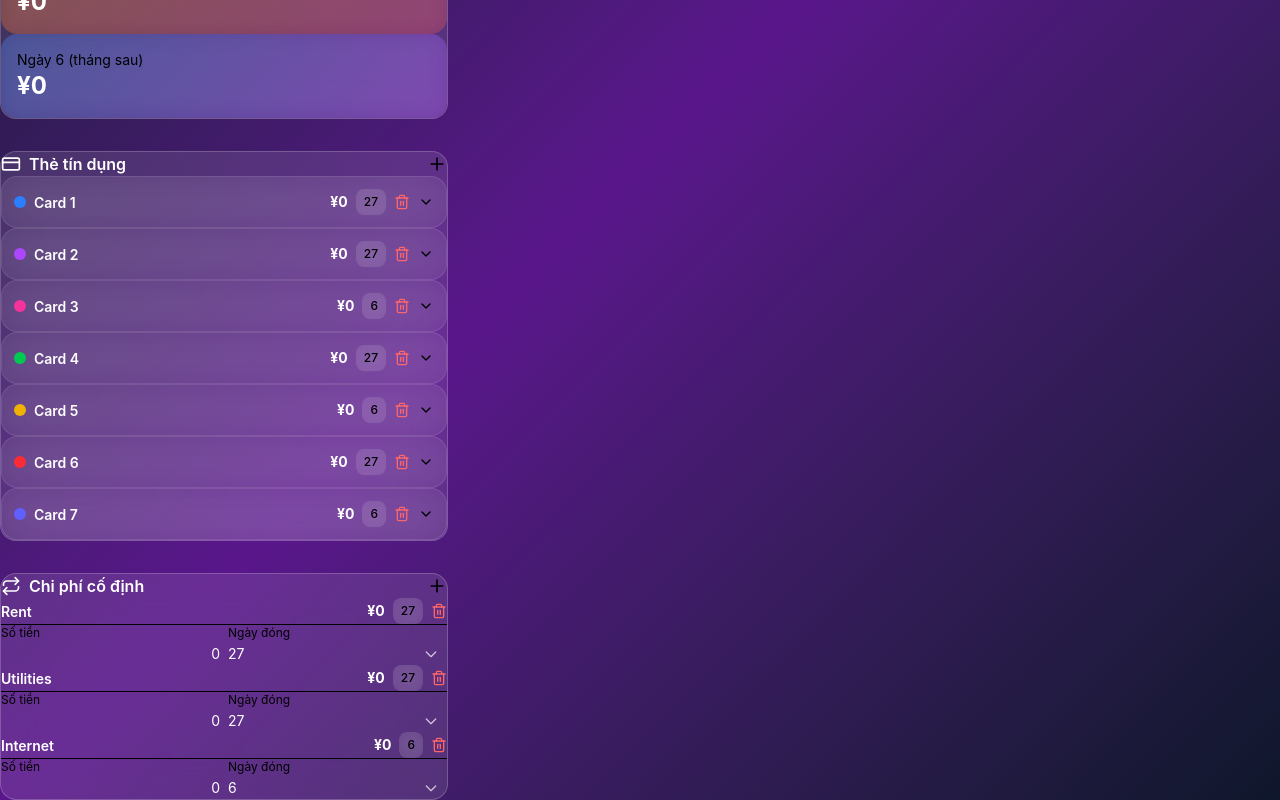
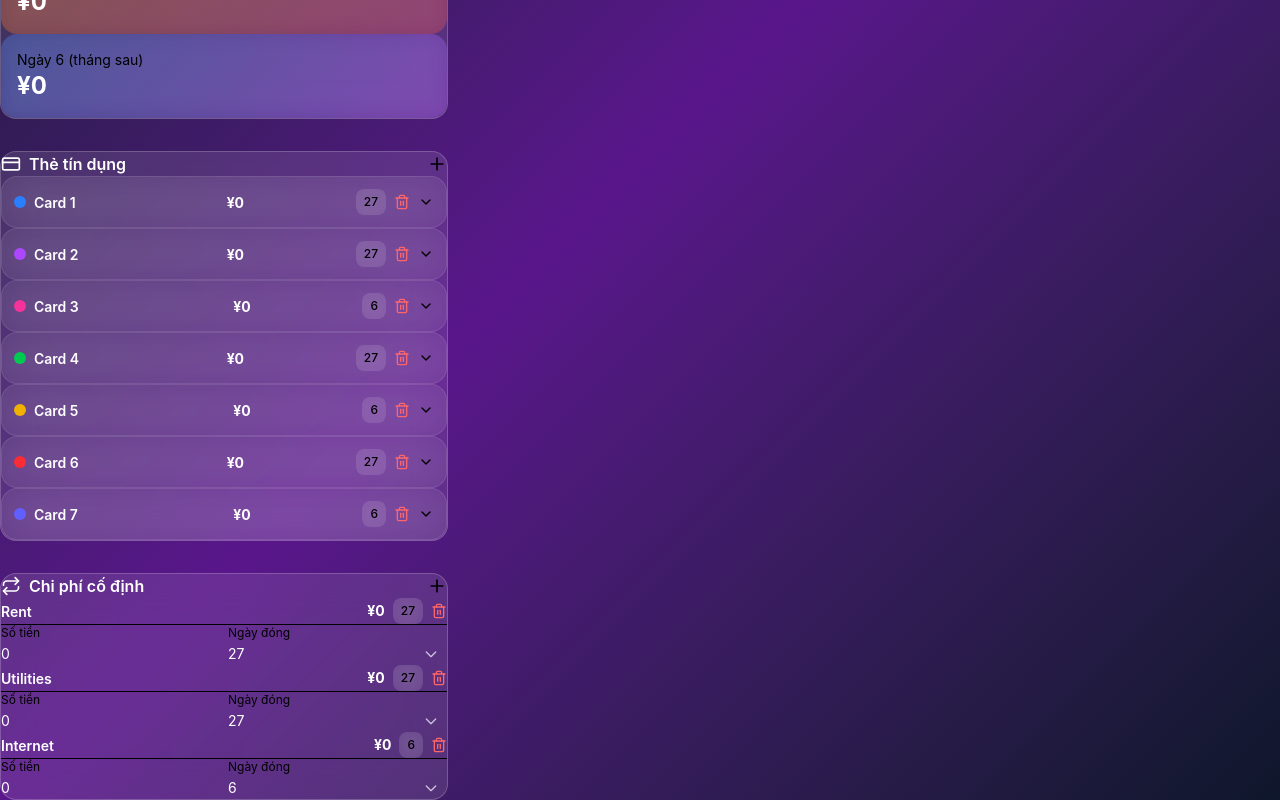
Before and after one commit to mrtranducdung/finance, a React (Vite) app: page / in a window 1280 px wide. Shown: the part 480-1280 px from the top of the page. Built offline with nearby package versions, Linux system fonts and the light colour scheme.

Commit message:
add space

```diff
--- a/src/components/CreditCards.tsx
+++ b/src/components/CreditCards.tsx
@@ -35,7 +35,7 @@ const CreditCards = ({ cards, expandedCard, setExpandedCard, onUpdate, onUpdateM
             >
               <div className="flex items-center gap-2">
                 <div className={`w-3 h-3 rounded-full flex-shrink-0 ${card.color}`} />
-                <div className="flex-1 min-w-0">
+                <div className="min-w-0">
                   <input
                     type="text"
                     value={card.name}
@@ -48,7 +48,9 @@ const CreditCards = ({ cards, expandedCard, setExpandedCard, onUpdate, onUpdateM
                   />
                 </div>
                 <div className="flex items-center gap-2 flex-shrink-0">
-                  <span className="text-white font-bold text-sm">¥{(card.day10Next || 0).toLocaleString()}</span>
+                  <div className="min-w-[12ch]">
+                    <span className="text-white font-bold text-sm">¥{(card.day10Next || 0).toLocaleString()}</span>
+                  </div>
                   <span className="badge text-white-60">{card.paymentDay === '27' ? '27' : '6'}</span>
                   <button
                     onClick={(e) => {
@@ -82,7 +84,7 @@ const CreditCards = ({ cards, expandedCard, setExpandedCard, onUpdate, onUpdateM
                       <span className="text-white-70 text-sm">{label}</span>
                       <input
                         type="number"
-                        value={card[key] || 0}
+                        value={card[key] === 0 ? '' : card[key]}
                         onChange={(e) => onUpdateMilestone(card.id, key, parseFloat(e.target.value) || 0)}
                         className="input-field text-white text-right"
                         placeholder="0"
--- a/src/components/RecurringExpenses.tsx
+++ b/src/components/RecurringExpenses.tsx
@@ -54,7 +54,7 @@ const RecurringExpenses = ({ expenses, onUpdate, onDelete, onAdd }: RecurringExp
                   type="number"
                   value={exp.amount || 0}
                   onChange={(e) => onUpdate(exp.id, 'amount', parseFloat(e.target.value) || 0)}
-                  className="w-full bg-white-10 text-white text-right px-2 py-1 rounded-lg text-sm border-none outline-none"
+                  className="w-full bg-white-10 text-white text-left px-2 py-1 rounded-lg text-sm border-none outline-none"
                   placeholder="0"
                 />
               </div>
```
